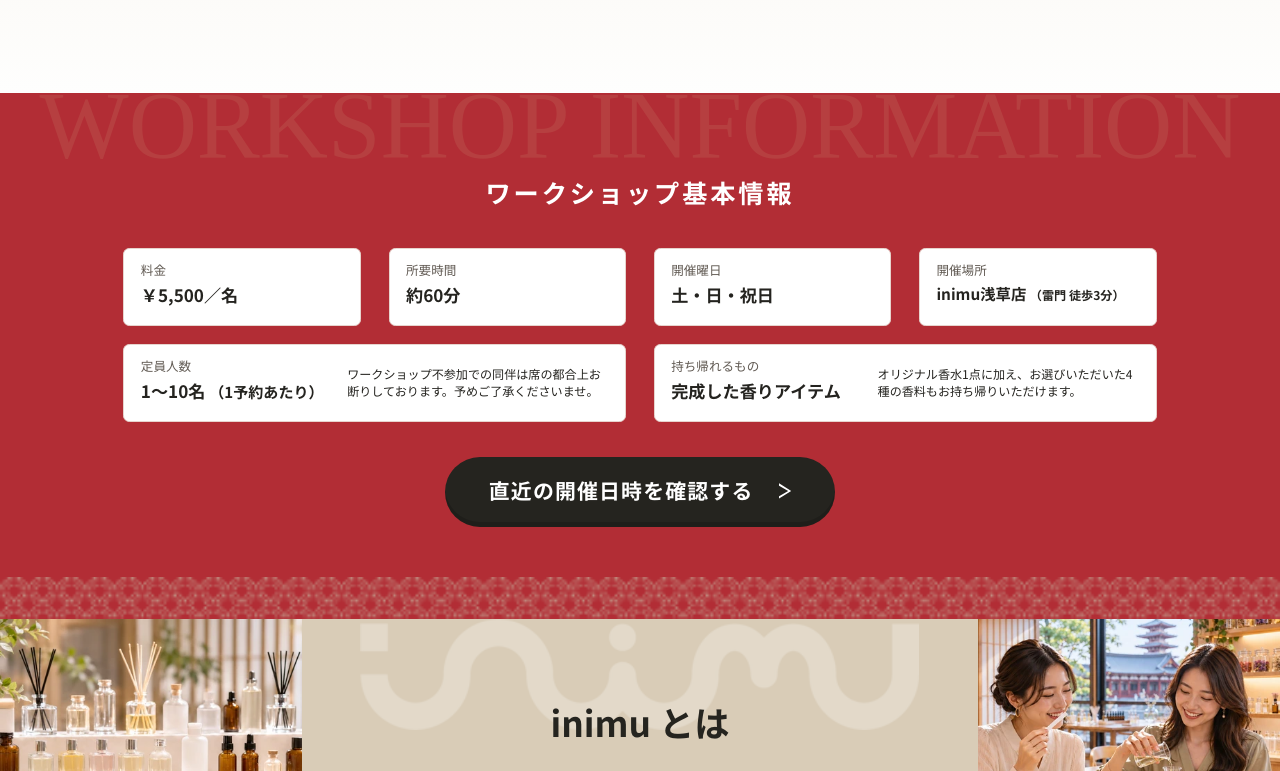
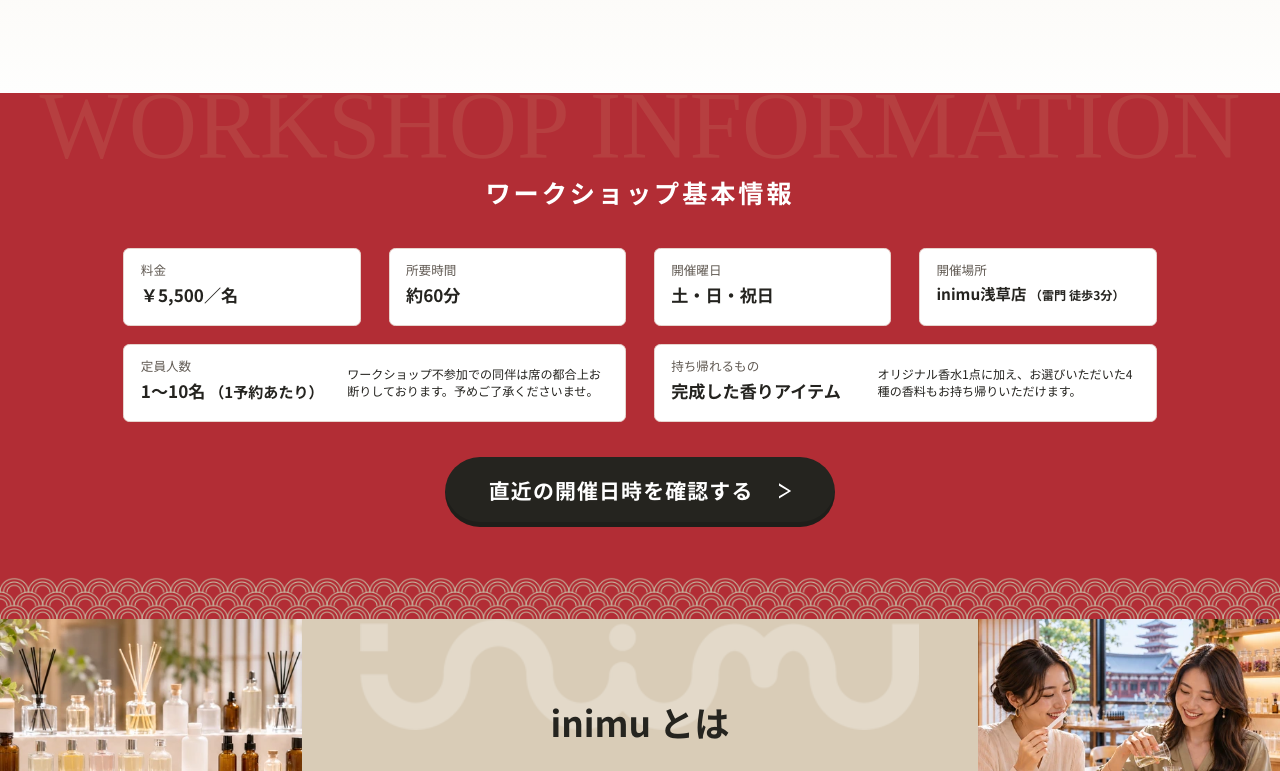
Before and after one commit to takahashimiyo/Workshop_lp, a plain HTML site: page index.html in a window 1280 px wide. Shown: the part 2069-2840 px from the top of the page. Drawn offline with Linux system fonts and the light colour scheme.

Commit message:
修正_装飾箇所の置き換え

```diff
--- a/css/style.css
+++ b/css/style.css
@@ -228,7 +228,7 @@ nav a:hover { text-decoration: underline; text-underline-offset: .22em; }
   bottom: 0;
   left: 0;
   height: 17rem;
-  background: url("../assets/border.png") left bottom / 100% 100% no-repeat;
+  background: url("../assets/seigaiha.png") left bottom / 100% 100% no-repeat;
   pointer-events: none;
   content: "";
 }
```
Also changed, not shown: assets/seigaiha.png (added).
